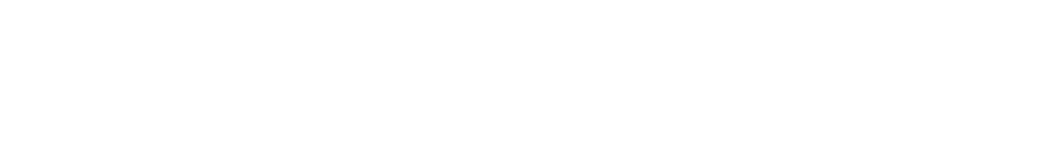
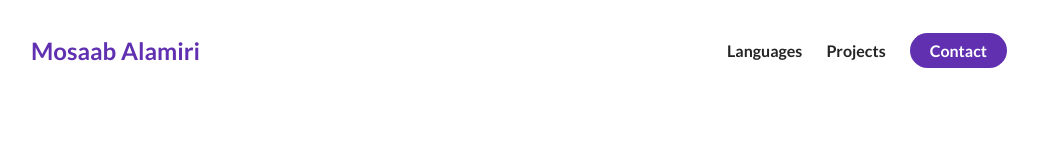
Before and after one commit to AlamiriMosaab/E-Portfolio, a plain HTML site: page index.html in a window 1280 px wide. Shown: the whole page, without its empty margins (121-1159 px from the left). Drawn offline with Linux system fonts and the light colour scheme.

Commit message:
updated navigation

```diff
--- a/index.html
+++ b/index.html
@@ -4,9 +4,36 @@
     <meta charset="UTF-8">
     <meta http-equiv="X-UA-Compatible" content="IE=edge">
     <meta name="viewport" content="width=device-width, initial-scale=1.0">
-    <title>Document</title>
+    <title>Mosaab Alamiri</title>
+    <link rel="stylesheet" href="./styles.css">
 </head>
 <body>
-
+    <section id="about-me">
+        <nav>
+            <div class="personal__logo">Mosaab Alamiri</div>
+            <ul class="nav__link--list">
+                <li>
+                    <a href="" class="
+                    nav__link--anchor
+                    link__hover-effect
+                    link__hover-effect--black
+                    ">Languages</a>
+                </li>
+                <li>
+                    <a href="" class="
+                    nav__link--anchor
+                    link__hover-effect
+                    link__hover-effect--black
+                    ">Projects</a>
+                </li>
+                <li>
+                    <a href="" class="
+                    nav__link--anchor
+                    nav__link--anchor-primary
+                    ">Contact</a>
+                </li>
+            </ul>
+        </nav>
+    </section>
 </body>
 </html>
--- /dev/null
+++ b/styles.css
@@ -0,0 +1,64 @@
+@import url('https://fonts.googleapis.com/css2?family=Lato:wght@400;700&family=Roboto+Flex:opsz,wght@8..144,300;8..144,400;8..144,500;8..144,700&family=Roboto:wght@300;400;500;700&display=swap');
+* {
+    font-family: 'Lato', sans-serif;
+    padding: 0;
+    margin: 0;
+    box-sizing: border-box;
+}
+
+h1, h2, h3, h4, h5, h6, span {
+    color: #242424;
+    text-align: center;
+    line-height: 1.25;
+}
+
+p {
+    line-height: 1.5;
+    font-size: 16px;
+}
+
+li {
+    list-style-type: none;
+}
+
+/* NAVIGATION BAR */
+
+nav {
+    height: 100px;
+    width: 100%;
+    max-width: 1000px;
+    margin: 0 auto;
+    display: flex;
+    justify-content: space-between;
+    align-items: center;
+}
+
+.nav__link--list {
+    display: flex;
+}
+
+.nav__link--anchor {
+    margin: 0 12px;
+    color: #242424;
+    text-decoration: none;
+    font-weight: 700;
+}
+
+.nav__link--anchor-primary {
+    background-color: #6030b1;
+    padding: 8px 20px;
+    border-radius: 50px;
+    color: white;
+    transition: all 300ms ease;
+}
+
+.nav__link--anchor-primary:hover {
+    background-color: #5d3eff;
+}
+
+.personal__logo {
+    font-size: 24px;
+    color: #6030b1;
+    margin: 0 12px;
+    font-weight: bold;
+}
```
